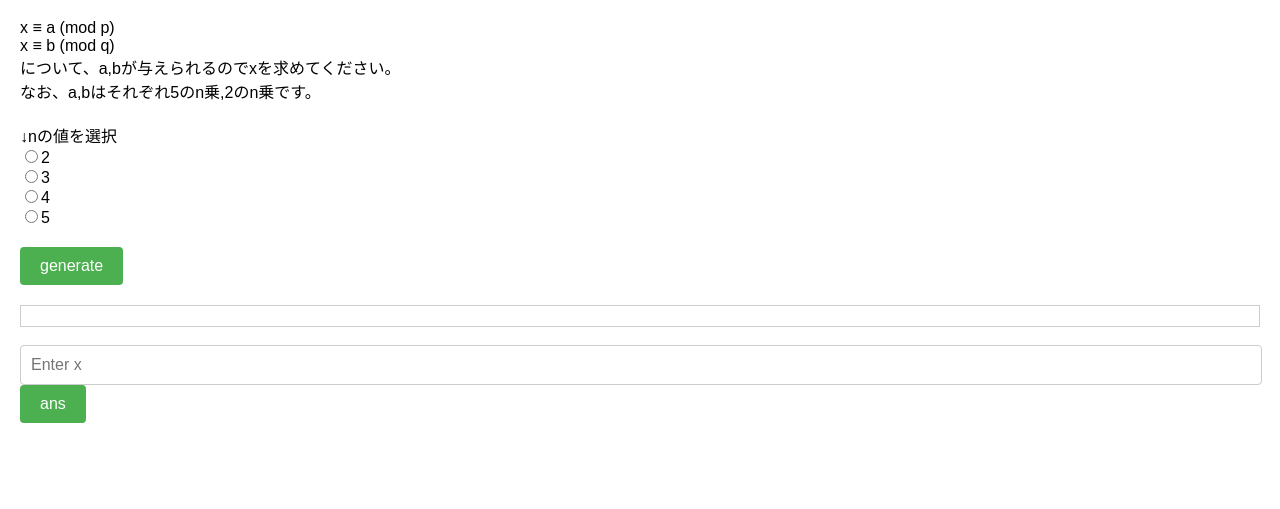
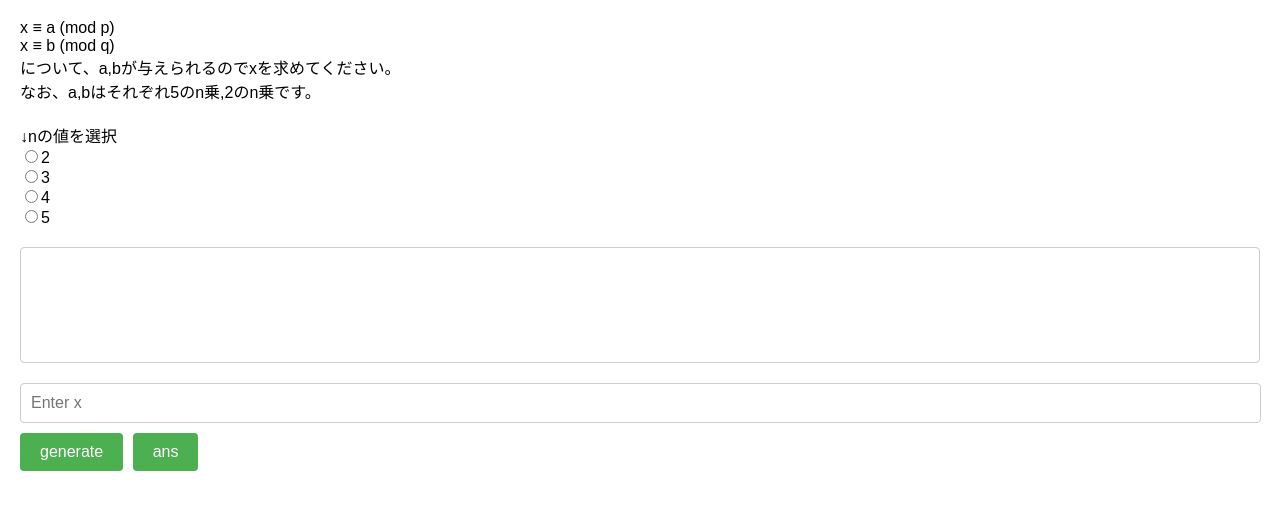
Before and after one commit to RealSyimP/CRT-Game, a plain HTML site: page index.html in a window 1280 px wide. Shown: the part 81-590 px from the top of the page. Drawn offline with Linux system fonts and the light colour scheme.

Commit message:
Update index.html

```diff
--- a/index.html
+++ b/index.html
@@ -23,7 +23,7 @@
     }
 
     input[type="number"] {
-      width: 98.35%;
+        width: calc(100% - 21px);
         padding: 10px;
         font-size: 16px;
         border-radius: 4px;
@@ -43,7 +43,18 @@
     #output {
         border: 1px solid #ccc;
         padding: 10px;
+        border-radius: 4px;
         white-space: pre-wrap;
+        height: 94px;
+        overflow-y: auto;
+    }
+
+    .button-container {
+        margin-top: 10px;
+    }
+
+    #anan {
+        margin-left: 5px;
     }
   </style>
 </head>
@@ -57,7 +68,7 @@
     なお、a,bはそれぞれ5のn乗,2のn乗です。
   </p>
 
-  <form onsubmit="return generateRandomX(event)">
+  <form id="check-answer-form" onsubmit="return generateRandomX(event)">
     <p>
       ↓nの値を選択<br>
       <input type="radio" id="inq2" name="num_of_inq" value="2" required><label for="inq2">2</label><br>
@@ -65,18 +76,20 @@
       <input type="radio" id="inq4" name="num_of_inq" value="4"><label for="inq4">4</label><br>
       <input type="radio" id="inq5" name="num_of_inq" value="5"><label for="inq5">5</label>
     </p>
-    <button type="submit">generate</button>
-  </form>
 
     <div id="output"></div>
-  <br>
+  </form>
 
   <form onsubmit="return checkAnswer(event)">
     <input type="number" id="answer-input" name="number" placeholder="Enter x" required>
-    <button type="submit">ans</button>
-  </form>
 
 
+    <div class="button-container">
+
+        <button type="submit" form="check-answer-form">generate</button>
+        <button type="submit" id="anan">ans</button>
+      </div>
+    </form>
 
   <script type="text/javascript">
     var modP;
@@ -116,8 +129,8 @@
         output.innerHTML += ':-(';
         output.innerHTML += `<br>answer is ${x} `;
       }
-        var dlans = document.getElementById('answer-input')
-        dlans.value = '';
+
+      document.getElementById('answer-input').value = '';
 
       return false;
     }
```
Lines whose indentation alone changed are shown as unchanged.
